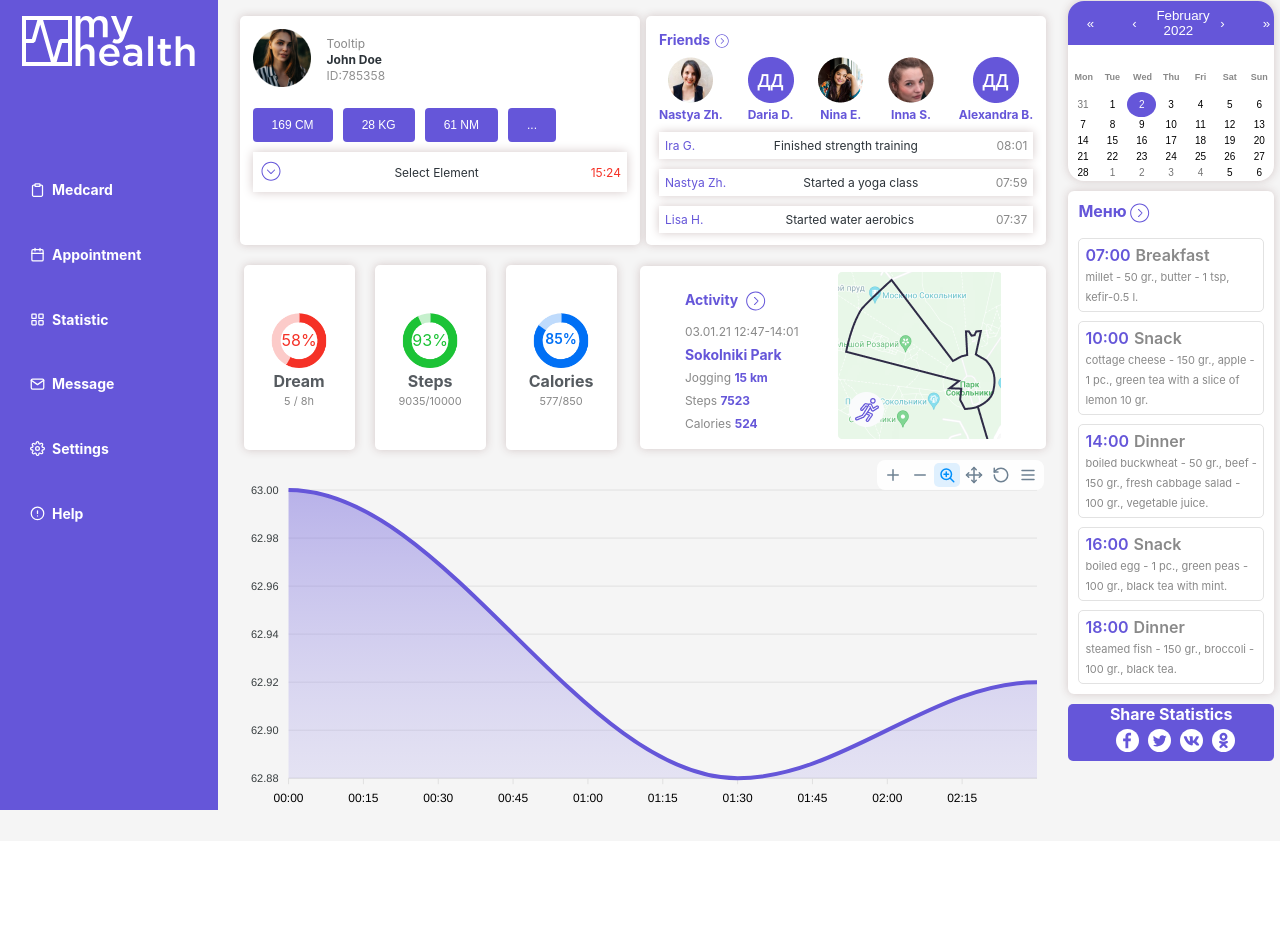
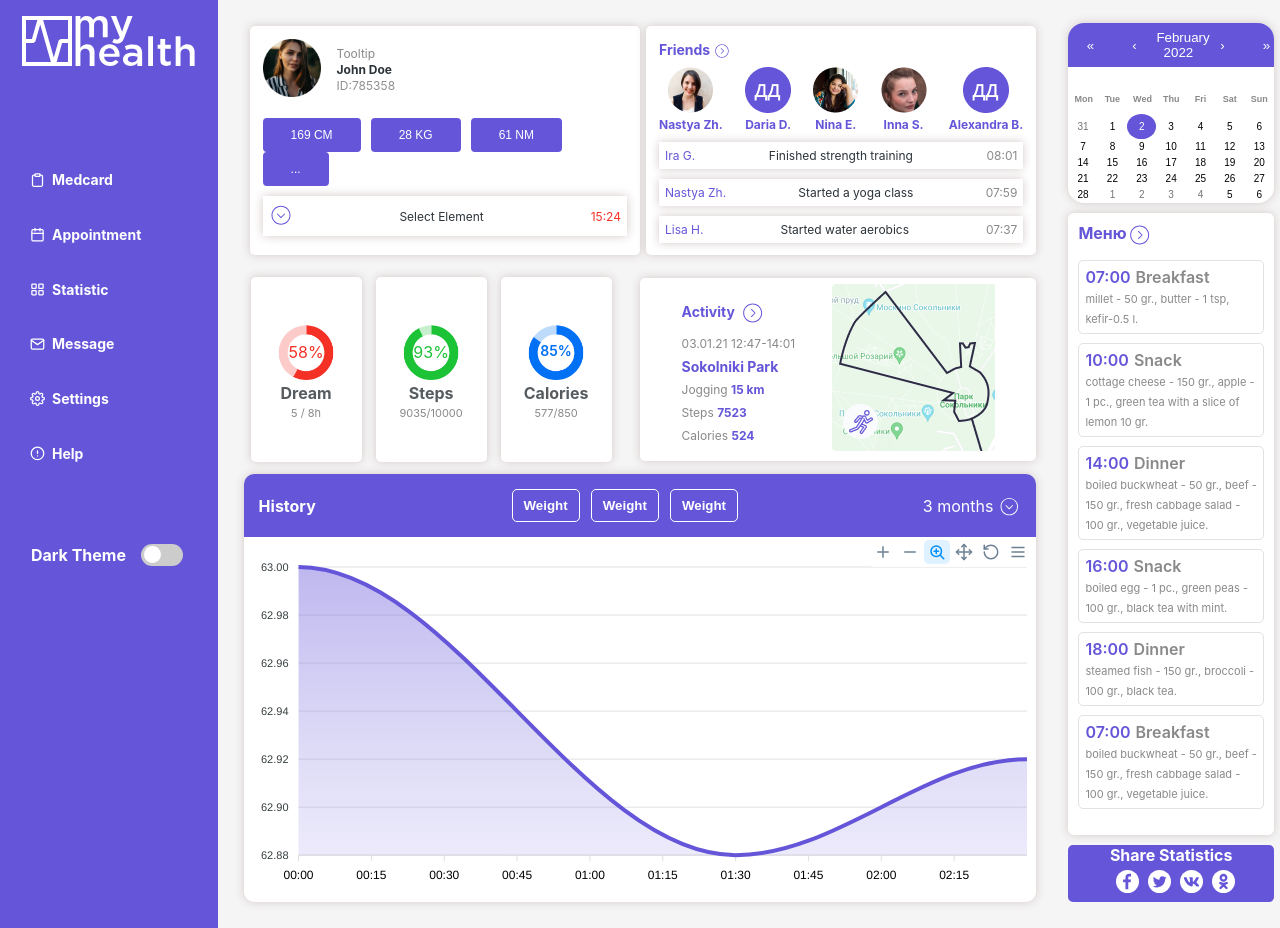
Before and after one commit to raheelsaleem7/figma_dashboard, a React (Create React App) app: page / in a window 1280 px wide. Before the commit the page ends 841 px from the top, so only its background shows below. Built offline with nearby package versions, Linux system fonts and the light colour scheme.

Commit message:
final changes

```diff
--- a/src/Assests/Variable/_Variable.scss
+++ b/src/Assests/Variable/_Variable.scss
@@ -11,3 +11,4 @@ $btnHover:#3d2dc0;
 $timeClr:#F53126;
 $data2:#1CC336;
 $data3:#0070F5;
+$switchClr:#D4D4DE;
--- a/src/Componets/Center/Main/Graph/Graph.js
+++ b/src/Componets/Center/Main/Graph/Graph.js
@@ -46,7 +46,31 @@ function Graph() {
       }
 
   return (
-      <div>
+
+      <div className='graph'>
+         <div className='graph_header'>
+            <div className='graph_title'>
+             <h4>History</h4>
+            </div>
+            <div className='weight'>
+              <button>Weight</button>
+              <button>Weight</button>
+              <button>Weight</button>
+            </div>
+
+            <div className='months'>
+              <div className='time'>
+             <span>3 months</span>
+               </div>
+               <div className='down'>
+               <svg width="25" height="24" viewBox="0 0 25 24" fill="none" xmlns="http://www.w3.org/2000/svg">
+<path d="M12.2457 3.67004V3.17004V3.67004ZM21.2457 12.67H20.7457H21.2457ZM12.2457 21.67V21.17V21.67ZM3.24573 12.67H2.74573H3.24573ZM8.9995 11.146C8.80424 10.9508 8.48766 10.9508 8.29239 11.146C8.09713 11.3413 8.09713 11.6579 8.29239 11.8532L8.9995 11.146ZM12.2459 15.0996L11.8924 15.4532C12.0877 15.6484 12.4042 15.6484 12.5995 15.4532L12.2459 15.0996ZM16.1995 11.8532C16.3948 11.6579 16.3948 11.3413 16.1995 11.146C16.0042 10.9508 15.6877 10.9508 15.4924 11.146L16.1995 11.8532ZM12.2457 4.17004C16.9401 4.17004 20.7457 7.97562 20.7457 12.67H21.7457C21.7457 7.42334 17.4924 3.17004 12.2457 3.17004V4.17004ZM20.7457 12.67C20.7457 17.3645 16.9401 21.17 12.2457 21.17V22.17C17.4924 22.17 21.7457 17.9167 21.7457 12.67H20.7457ZM12.2457 21.17C7.55131 21.17 3.74573 17.3645 3.74573 12.67H2.74573C2.74573 17.9167 6.99902 22.17 12.2457 22.17V21.17ZM3.74573 12.67C3.74573 7.97562 7.55131 4.17004 12.2457 4.17004V3.17004C6.99902 3.17004 2.74573 7.42334 2.74573 12.67H3.74573ZM8.29239 11.8532L11.8924 15.4532L12.5995 14.746L8.9995 11.146L8.29239 11.8532ZM12.5995 15.4532L16.1995 11.8532L15.4924 11.146L11.8924 14.746L12.5995 15.4532Z" fill="white"/>
+</svg>
+
+               </div>
+            </div>
+
+       </div>
            <ReactApexChart options={options} series={series} type="area" height={350} />
       </div>
 
--- a/src/Componets/Center/Main/Graph/Graph.scss
+++ b/src/Componets/Center/Main/Graph/Graph.scss
@@ -1,3 +1,62 @@
+@import '../../../../Assests/Variable/Variable';
+
+.graph {
+  background: white;
+  border-radius:10px;
+    box-shadow: 0 0 10px #d4c8c8;
+  .graph_header {
+           background: $sidebarClr;
+           display: flex;
+           justify-content: space-between;
+           align-items: center;
+           padding: 15px;
+           border-radius: 10px 10px 0 0;
+    .graph_title {
+      h4 {
+         color: white;
+      }
+    }
+    .weight {
+
+      button {
+            background: transparent;
+            border: 1px solid white;
+            outline: none;
+            color: white;
+            padding: 8px 11px;
+            border-radius: 5px;
+            margin-left: 11px;
+            font-family: sans-serif;
+            font-weight: 800;
+            cursor: pointer;
+            transition: .5s;
+            &:hover {
+              background: white;
+              color: $sidebarClr;
+            }
+      }
+    }
+    .months {
+      display: flex;
+      align-items: center;
+      .time {
+
+      span {
+        color: white;
+      }
+    }
+    .down {
+      margin-left: 5px;
+      margin-top: 4px;
+      svg {
+        width: 23px;
+      }
+    }
+    }
+  }
+}
+
+
 .apexcharts-zoom-icon, .apexcharts-zoomin-icon, .apexcharts-zoomout-icon,
  .apexcharts-reset-icon, .apexcharts-pan-icon, .apexcharts-selection-icon,
   .apexcharts-menu-icon, .apexcharts-toolbar-custom-icon {
--- a/src/Componets/Center/Main/_Main.scss
+++ b/src/Componets/Center/Main/_Main.scss
@@ -12,7 +12,7 @@
 
    }
     .main-container {
-        padding: 16px;
+          padding: 26px;
         display: flex;
         @media screen and (max-width:480px) {
            align-items: center;
@@ -92,7 +92,7 @@
                 border-radius: 4px;
                 cursor: pointer;
                 transition: .5s;
-                padding: 13px 21px;
+                padding: 13px 28px;
                 margin-right: 10px;
                 font-size:12px;
                 &:hover {
@@ -105,7 +105,7 @@
                    padding: 10px 13px !important;
                 }
                 @media screen and (max-width:1440px) {
-                    padding: 10px 19px;
+                    padding: 10px 28px;
                  }
             }
         }
@@ -208,7 +208,7 @@
         align-items: center;
         border-radius: 5px;
         box-shadow: 0 0 10px #d4c8c8;
-        margin: 10px;
+        margin: 12px 7px;
         canvas {
             width: 60px !important;
             height: 60px !important;
--- a/src/Componets/RightBar/RightBar.js
+++ b/src/Componets/RightBar/RightBar.js
@@ -37,6 +37,11 @@ function RightBar() {
     time:"18:00",
     speed:"Dinner",
     span:"steamed fish - 150 gr., broccoli - 100 gr., black tea.",
+},
+{
+  time:"07:00",
+  speed:"Breakfast",
+  span:"boiled buckwheat - 50 gr., beef - 150 gr., fresh cabbage salad - 100 gr., vegetable juice.",
 },
     ]
   return (
--- a/src/Componets/RightBar/_RightBar.scss
+++ b/src/Componets/RightBar/_RightBar.scss
@@ -1,7 +1,7 @@
 @import '../../Assests/Variable/Variable';
 
 .right-bar {
-       padding: 1px 6px;
+       padding: 23px 6px;
        width:17%;
        @media screen and (max-width:480px) {
            display: none;
@@ -79,6 +79,7 @@
               border-radius: 6px;
               padding: 10px;
               margin-top: 10px;
+              height: 622px;
             .menu-title {
                  display: flex;
                 .title {
--- a/src/Componets/SideBar/SideBar.js
+++ b/src/Componets/SideBar/SideBar.js
@@ -5,8 +5,8 @@ function SideBar() {
   const dash = [
     {
       text:"Medcard",
-     svg: <svg width="24" height="24" viewBox="0 0 24 24" stroke='white' fill="none" xmlns="http://www.w3.org/2000/svg">
-     <path d="M16 4H18C18.5304 4 19.0391 4.21071 19.4142 4.58579C19.7893 4.96086 20 5.46957 20 6V20C20 20.5304 19.7893 21.0391 19.4142 21.4142C19.0391 21.7893 18.5304 22 18 22H6C5.46957 22 4.96086 21.7893 4.58579 21.4142C4.21071 21.0391 4 20.5304 4 20V6C4 5.46957 4.21071 4.96086 4.58579 4.58579C4.96086 4.21071 5.46957 4 6 4H8" stroke="white" fill='none' stroke-width="2" stroke-linecap="round" stroke-linejoin="round"/>
+     svg: <svg width="24" height="24"  id="styled-element" viewBox="0 0 24 24" fill="none" xmlns="http://www.w3.org/2000/svg">
+     <path id="styled-element" d="M16 4H18C18.5304 4 19.0391 4.21071 19.4142 4.58579C19.7893 4.96086 20 5.46957 20 6V20C20 20.5304 19.7893 21.0391 19.4142 21.4142C19.0391 21.7893 18.5304 22 18 22H6C5.46957 22 4.96086 21.7893 4.58579 21.4142C4.21071 21.0391 4 20.5304 4 20V6C4 5.46957 4.21071 4.96086 4.58579 4.58579C4.96086 4.21071 5.46957 4 6 4H8" stroke="white" stroke-width="2" stroke-linecap="round" stroke-linejoin="round"/>
      <path d="M15 2H9C8.44772 2 8 2.44772 8 3V5C8 5.55228 8.44772 6 9 6H15C15.5523 6 16 5.55228 16 5V3C16 2.44772 15.5523 2 15 2Z" stroke="white" stroke-width="2" stroke-linecap="round" stroke-linejoin="round"/>
      </svg>
      },
@@ -61,6 +61,8 @@ function SideBar() {
         },
 
  ]
+
+
   return (
       <div className='sidebar'>
         <div className='side-container'>
@@ -83,6 +85,20 @@ function SideBar() {
                </div>
                  ))}
                      </div>
+
+                     <div className='dark-theme'>
+                        <div className='theme_heading'>
+                           <h4>Dark Theme</h4>
+                        </div>
+                        <div className='switch2'>
+
+                        <label class="switch">
+                        <input type="checkbox" checked />
+                        <span class="slider round"></span>
+                        </label>
+
+                        </div>
+                     </div>
         </div>
 
       </div>
--- a/src/Componets/SideBar/_SideBar.scss
+++ b/src/Componets/SideBar/_SideBar.scss
@@ -2,7 +2,7 @@
 
 .sidebar {
         background-color: $sidebarClr;
-        height: 810px;
+        height: 100%;
         @media screen and (max-width:480px) {
          position: absolute !important;
          width: 34% !important;
@@ -42,17 +42,19 @@
           justify-content: start;
           width: 100%;
           cursor: pointer;
-          margin-top: 25px;
+          margin-top: 15px;
             &:hover {
               background-color: white;
               width: 100%;
 
             .for_gap {
-              h4 {color: $sidebarClr};
-                svg {
-              fill: none;
-             stroke: $sidebarClr !important;
-                }
+              h4 {
+                color: $sidebarClr
+              };
+                  path {
+                    stroke:$sidebarClr;
+
+                  }
             }
              }
               .for_gap {
@@ -73,22 +75,65 @@
             }
         }
         }
-        .dark-mode {
+        .dark-theme {
                display: flex;
                align-items: center;
-               margin-top: 71px;
-          .text {
+               align-self: flex-start;
+               padding: 31px;
+               margin-top: 40px;
+          .theme_heading {
             h4 {
              color: white;
 
             }
           }
-          .for_svg {
+          .switch2 {
             margin-left: 15px;
-            svg {
+
+            .switch {
+              position: relative;
+              display: inline-block;
+              width: 42px;
+              height: 22px;
+            input {
+              opacity: 0;
+              width: 0;
+              height: 0;
+            }
+
+            .slider {
+              position: absolute;
               cursor: pointer;
+              top: 0;
+              left: 0;
+              right: 0;
+              bottom: 0;
+              background-color: #ccc;
+              -webkit-transition: .4s;
+              transition: .4s;
+                &:before {
+              position: absolute;
+              content: "";
+              height: 17px;
+              width: 17px;
+              right:22px;
+              bottom: 3px;
+              background-color: white;
+              -webkit-transition: .4s;
+              transition: .4s;
+            }
+            &:checked +  {
+              background-color: $switchClr;
             }
           }
+            .slider.round {
+              border-radius: 34px;
+               &:before {
+              border-radius: 50%;
+            }
+          }
+          }
+        }
 
         }
     }
```
